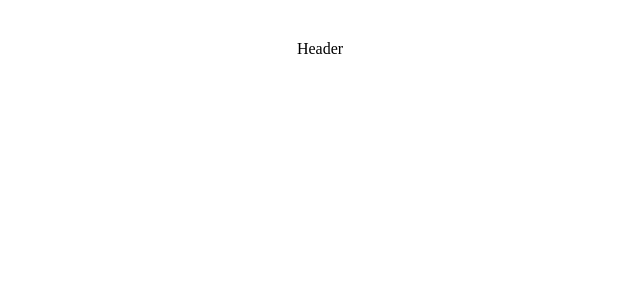
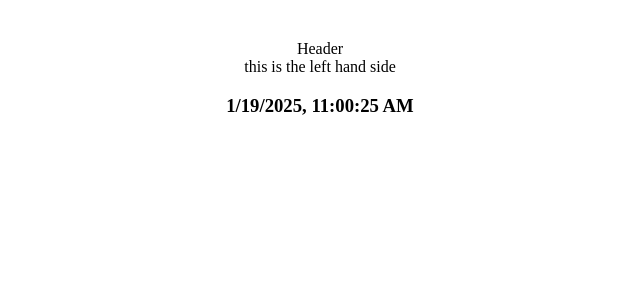
Before and after one commit to Nainuu/TaskManager, a React (Vite) app in the folder frontend/task-manager-frontend/: page /dashboard in a window 1280 px wide. Before the commit this address had no page. Shown: the top 300 px of the page, without its empty margins (320-960 px from the left). Built offline with nearby package versions, Linux system fonts and the light colour scheme.

Commit message:
added dashboaord and time to it

```diff
--- a/frontend/task-manager-frontend/src/App.jsx
+++ b/frontend/task-manager-frontend/src/App.jsx
@@ -7,6 +7,7 @@ import TaskMain from './pages/TaskMain'
 import Landing from './pages/Landing'
 import Login from './pages/Login'
 import Signup from './pages/Signup';
+import Dashboard from './pages/Dashboard';
 
 export default function App() {
   return (
@@ -18,6 +19,7 @@ export default function App() {
             <Route path="/" element={<Landing/>} />
             <Route path="/login" element={<Login/>} />
             <Route path="/signup" element={<Signup/>} />
+            <Route path="/dashboard" element={<Dashboard/>} />
             <Route path="/task" element={<TaskMain/>} />
             <Route path="/test" element={<Test />} />
           </Routes>
--- /dev/null
+++ b/frontend/task-manager-frontend/src/componenets/shared/Date.jsx
@@ -0,0 +1,19 @@
+import React, { useState, useEffect } from 'react';
+
+export default function DateComponent() {
+  const [dateTime, setDateTime] = useState(new Date().toLocaleString());
+
+  useEffect(() => {
+    const intervalID = setInterval(() => {
+      setDateTime(new Date().toLocaleString());
+    }, 1000);
+
+    return () => clearInterval(intervalID);
+  }, []);
+
+  return (
+    <div>
+      <h3>{dateTime}</h3>
+    </div>
+  );
+}
--- /dev/null
+++ b/frontend/task-manager-frontend/src/pages/Dashboard.jsx
@@ -0,0 +1,23 @@
+import React from 'react'
+import { useNavigate } from 'react-router'
+import Date from '../componenets/shared/Date';
+
+
+export default function Dashboard() {
+    const navigate = useNavigate();
+
+  return (
+    <div>
+        <div>
+            this is the left hand side
+        </div>
+        <div>
+            {/* right hand side */}
+            <div>
+                {/* top  */}
+                <Date/>
+            </div>
+        </div>
+    </div>
+  )
+}
--- a/frontend/task-manager-frontend/src/pages/Landing.jsx
+++ b/frontend/task-manager-frontend/src/pages/Landing.jsx
@@ -17,6 +17,7 @@ const Landing = () => {
       <div>
         <h1>A place where ideas meets fate</h1>
         <button>SignUp</button>
+        <button onClick={() => navigate('/dashboard')}>Dashboard</button>
       </div>
     </div>
   )
--- a/frontend/task-manager-frontend/src/pages/Login.jsx
+++ b/frontend/task-manager-frontend/src/pages/Login.jsx
@@ -18,6 +18,10 @@ const Login = () => {
         </p>
         <button onClick={handleClick}>SignUp</button>
       </div>
+            {/* just for the sake of testing */}
+      <button onClick={() => navigate('/task')}>
+        linking to task page for testing
+      </button>
     </div>
   )
 }
```
Also changed, not shown: 1 other file (tests, documents, lock files or other folders).
